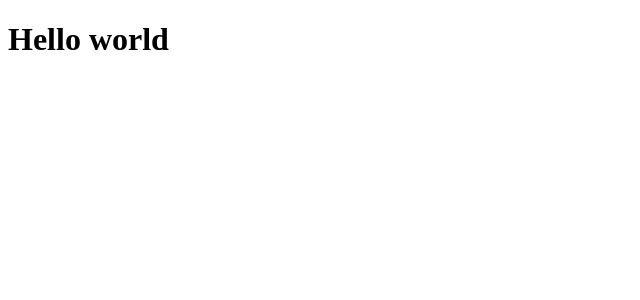
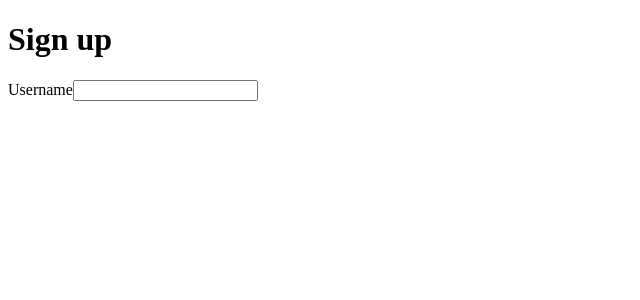
Before and after one commit to jKm00/WebTek-course-exercises, a React (Create React App) app in the folder personal-testing/form-validator/: page / in a window 1280 px wide. Shown: the top 300 px of the page, without its empty margins (0-640 px from the left). Built offline with nearby package versions, Linux system fonts and the light colour scheme.

Commit message:
Completed username field with error handling

```diff
--- a/personal-testing/form-validator/src/App.js
+++ b/personal-testing/form-validator/src/App.js
@@ -1,5 +1,7 @@
+import Form from "./component/Form";
+
 function App() {
-  return <h1>Hello world</h1>;
+  return <Form />;
 }
 
 export default App;
--- /dev/null
+++ b/personal-testing/form-validator/src/component/Form.jsx
@@ -0,0 +1,39 @@
+import { useState } from "react";
+
+function Form() {
+  const usernameErrorMsg = document.querySelector("[data-username-error]");
+  const [username, setUsername] = useState("");
+
+  function validateUsername(event) {
+    const newUsername = event.target.value;
+    setUsername(newUsername);
+
+    if (newUsername.length < 8 || username.length > 30) {
+      usernameErrorMsg.innerHTML =
+        "Username must be between 8 and 30 characters";
+    } else if (!newUsername.match(/^[a-zA-Z0-9_]+$/)) {
+      usernameErrorMsg.innerHTML =
+        "Username can only contain letters and numbers";
+    } else {
+      usernameErrorMsg.innerHTML = "";
+    }
+  }
+
+  return (
+    <form action="" method="POST">
+      <h1>Sign up</h1>
+      <div>
+        <label htmlFor="username">Username</label>
+        <input
+          id="username"
+          type="text"
+          value={username}
+          onChange={(event) => validateUsername(event)}
+        ></input>
+        <p data-username-error></p>
+      </div>
+    </form>
+  );
+}
+
+export default Form;
```
